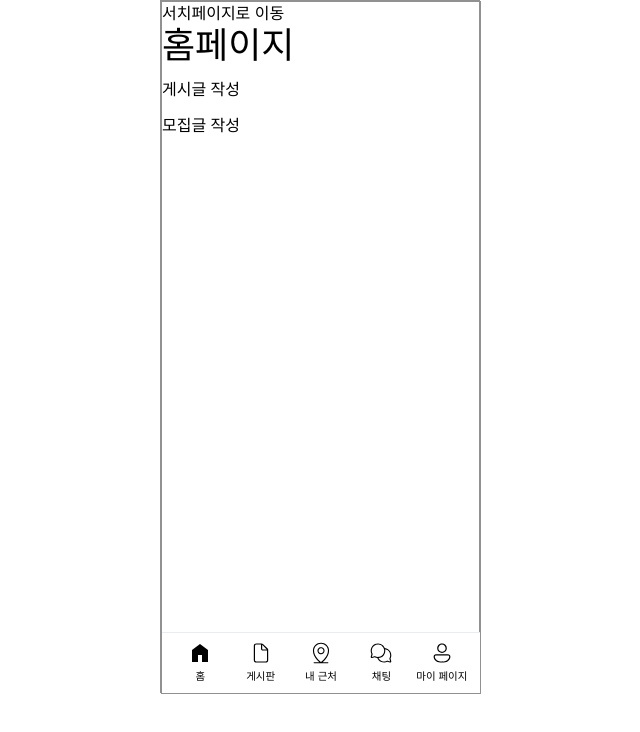
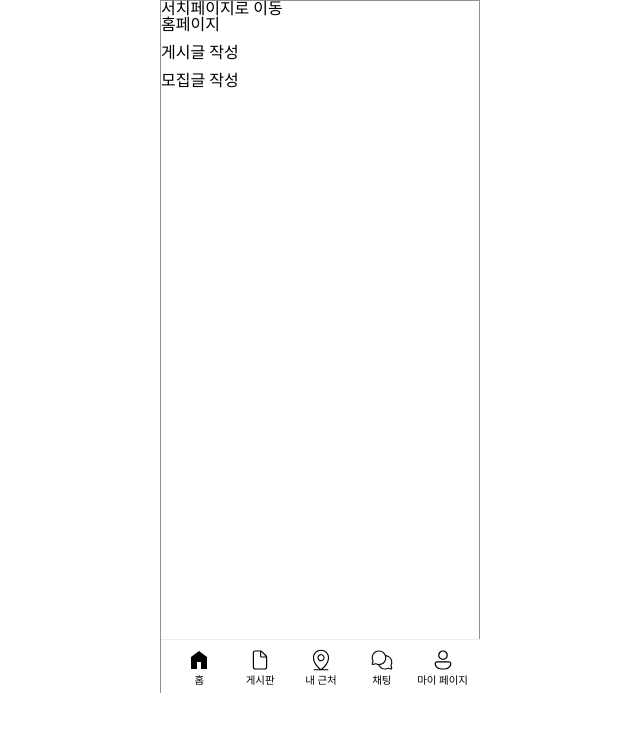
Before and after one commit to FRONTENDSCHOOL10/seven-11, a React app: page /home in a window 1280 px wide. Shown: the top 732 px of the page, without its empty margins (320-960 px from the left). Built offline with nearby package versions, Linux system fonts and the light colour scheme; the HTML template or start-up script is replaced by a standard one; a web font is replaced by a local one.

Commit message:
[Modify] App 스타일 수정 - 전체 박스 border 스타일 수정 - reset.css 적용

```diff
--- a/src/App.jsx
+++ b/src/App.jsx
@@ -6,7 +6,7 @@ function App() {
   return (
     <HelmetProvider>
       <div className="App">
-        <div className="w-[320px] h-[693px] mx-auto border border-gray-300">
+        <div className="w-[320px] h-[693px] mx-auto border  border-gray-300">
           <RouterProvider router={router} />
         </div>
       </div>
--- a/src/layouts/RootLayout.jsx
+++ b/src/layouts/RootLayout.jsx
@@ -4,7 +4,7 @@ import FooterNav from '@/components/FooterNav';
 
 export default function RootLayout() {
   return (
-    <div className="w-[320px] h-[693px] flex flex-col relative mx-auto border border-gray-300">
+    <div className="w-[320px] h-[693px] flex flex-col relative mx-auto">
       <Header />
       <main className="flex-grow">
         <Outlet />
--- /dev/null
+++ b/src/styles/_reset.css
@@ -0,0 +1,124 @@
+html,
+body,
+div,
+span,
+applet,
+object,
+iframe,
+h1,
+h2,
+h3,
+h4,
+h5,
+h6,
+p,
+blockquote,
+pre,
+a,
+abbr,
+acronym,
+address,
+big,
+cite,
+code,
+del,
+dfn,
+em,
+img,
+ins,
+kbd,
+q,
+s,
+samp,
+small,
+strike,
+strong,
+sub,
+sup,
+tt,
+var,
+b,
+u,
+i,
+center,
+dl,
+dt,
+dd,
+ol,
+ul,
+li,
+fieldset,
+form,
+label,
+legend,
+table,
+caption,
+tbody,
+tfoot,
+thead,
+tr,
+th,
+td,
+article,
+aside,
+canvas,
+details,
+embed,
+figure,
+figcaption,
+footer,
+header,
+hgroup,
+menu,
+nav,
+output,
+ruby,
+section,
+summary,
+time,
+mark,
+audio,
+video {
+  margin: 0;
+  padding: 0;
+  /* border: 0; */
+  font-size: 100%;
+  font: inherit;
+  vertical-align: baseline;
+}
+/* HTML5 display-role reset for older browsers */
+article,
+aside,
+details,
+figcaption,
+figure,
+footer,
+header,
+hgroup,
+menu,
+nav,
+section {
+  display: block;
+}
+body {
+  line-height: 1;
+}
+ol,
+ul {
+  list-style: none;
+}
+blockquote,
+q {
+  quotes: none;
+}
+blockquote:before,
+blockquote:after,
+q:before,
+q:after {
+  content: '';
+  content: none;
+}
+table {
+  border-collapse: collapse;
+  border-spacing: 0;
+}
--- a/src/styles/main.css
+++ b/src/styles/main.css
@@ -1,3 +1,4 @@
+@import './_reset.css';
 @import 'tailwindcss/base';
 @import './_base.css';
 
```
